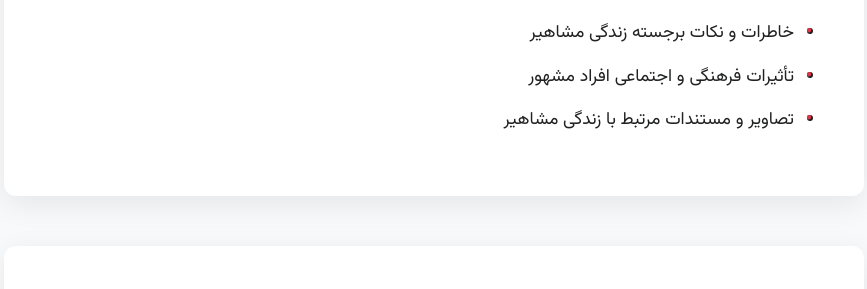
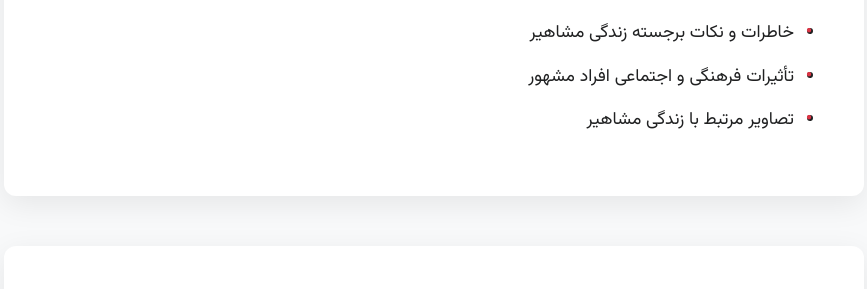
Before and after one commit to darkblog/darkblog.github.io, a Jekyll site: the page built from index.html, in a window 1280 px wide and 900 px high, scrolled down 527 px. Shown: the part 154-443 px from the top of the window, without its empty margins (206-1073 px from the left). Built offline with Jekyll 4.4.1, drawn with Linux system fonts in a browser that asks for light colours.

Commit message:
Update index.html

```diff
--- a/index.html
+++ b/index.html
@@ -33,7 +33,7 @@ layout: null
 <li>دستاوردها و آثار افراد مشهور</li>
 <li>خاطرات و نکات برجسته زندگی مشاهیر</li>
 <li>تأثیرات فرهنگی و اجتماعی افراد مشهور</li>
-<li>تصاویر و مستندات مرتبط با زندگی مشاهیر</li>
+<li>تصاویر مرتبط با زندگی مشاهیر</li>
 </ul>
 </section>
 </article>
```
